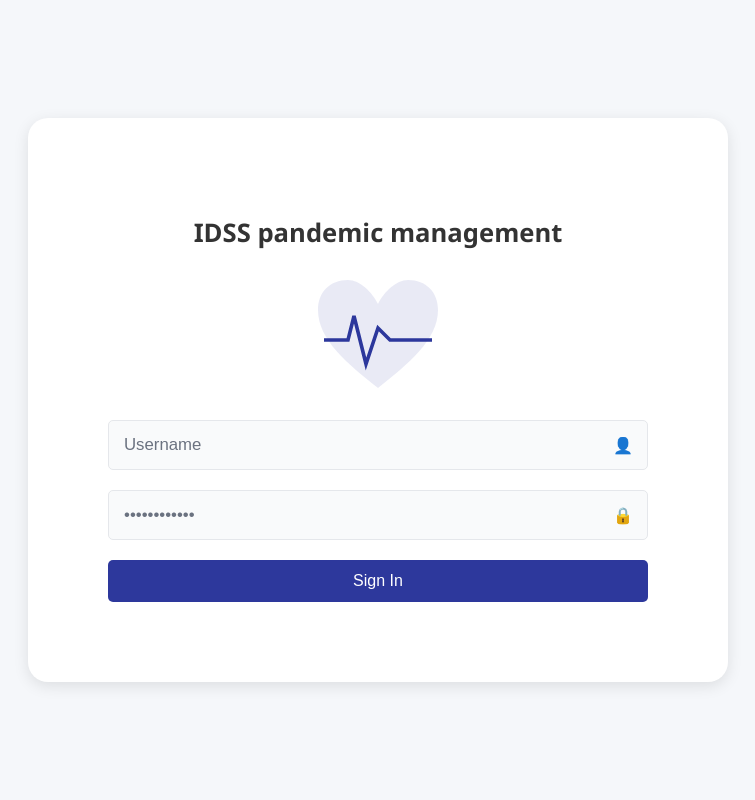
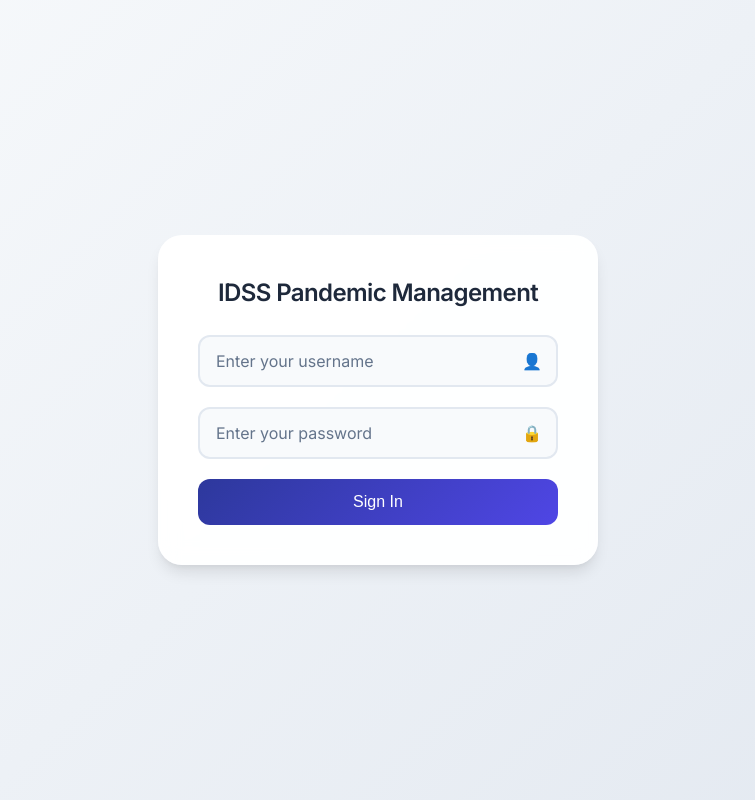
Before and after one commit to albertojc6/IDSS-Pandemic_Control, a Flask app: page /auth/login in a window 1280 px wide. Shown: the whole page, without its empty margins (262-1017 px from the left). Run offline with Flask 3, Linux system fonts and the light colour scheme; parts of the project's set-up code (start-up, migrations or seed data) failed here and were passed over.

Commit message:
login update

```diff
--- a/app/front-end/templates/auth/login.html
+++ b/app/front-end/templates/auth/login.html
@@ -4,72 +4,100 @@
     <meta charset="UTF-8">
     <meta name="viewport" content="width=device-width, initial-scale=1.0">
     <title>IDSS Pandemic Management - Login</title>
+    <link href="https://fonts.googleapis.com/css2?family=Inter:wght@400;500;600&display=swap" rel="stylesheet">
     <style>
         :root {
-            --bg-light: #f5f7fa;
-            --bg-card: #ffffff;
-            --text-primary: #333333;
-            --text-secondary: #6b7280;
-            --accent-blue: #5a9bd5;
-            --accent-green: #7bc043;
-            --input-bg: #f9fafb;
-            --input-border: #e5e7eb;
-            --button-bg: #2d389c;
-            --button-hover: #4a8bc5;
-            --shadow: rgba(0, 0, 0, 0.1);
+            --bg-gradient-start: #f8fafc;
+            --bg-gradient-end: #e2e8f0;
+            --bg-card: rgba(255, 255, 255, 0.95);
+            --text-primary: #1e293b;
+            --text-secondary: #64748b;
+            --accent-primary: #2d389c;
+            --accent-secondary: #4f46e5;
+            --input-bg: #f8fafc;
+            --input-border: #e2e8f0;
+            --input-focus-border: #2d389c;
+            --button-gradient-start: #2d389c;
+            --button-gradient-end: #4f46e5;
+            --error-color: #ef4444;
+            --shadow-sm: 0 1px 2px rgba(0, 0, 0, 0.05);
+            --shadow-md: 0 4px 6px -1px rgba(0, 0, 0, 0.1), 0 2px 4px -1px rgba(0, 0, 0, 0.06);
+            --shadow-lg: 0 10px 15px -3px rgba(0, 0, 0, 0.1), 0 4px 6px -2px rgba(0, 0, 0, 0.05);
+        }
+
+        * {
+            margin: 0;
+            padding: 0;
+            box-sizing: border-box;
         }
 
         body {
-            font-family: 'Segoe UI', Tahoma, Geneva, Verdana, sans-serif;
-            background-color: var(--bg-light);
+            font-family: 'Inter', -apple-system, BlinkMacSystemFont, 'Segoe UI', Roboto, sans-serif;
+            background: linear-gradient(135deg, var(--bg-gradient-start), var(--bg-gradient-end));
             color: var(--text-primary);
+            min-height: 100vh;
             display: flex;
             justify-content: center;
             align-items: center;
-            height: 100vh;
-            margin: 0;
-            padding: 0;
+            padding: 2rem;
+            line-height: 1.5;
         }
 
         .container {
             width: 100%;
-            max-width: 700px;
+            max-width: 440px;
+        }
+
+        .login-card {
+            background: var(--bg-card);
+            border-radius: 1.5rem;
+            padding: 2.5rem;
+            box-shadow: var(--shadow-lg);
+            backdrop-filter: blur(10px);
+        }
+
+        h1 {
+            font-size: 1.5rem;
+            font-weight: 600;
+            color: var(--text-primary);
+            margin-bottom: 1.5rem;
+            text-align: center;
+            letter-spacing: -0.025em;
+        }
+
+        .heartbeat-logo {
+            margin: 0 auto 2rem;
+            max-width: 80px;
             text-align: center;
         }
 
-        .login-card {
-            background-color: var(--bg-card);
-            border-radius: 20px;
-            padding: 80px;
-            box-shadow: 0 4px 15px var(--shadow);
-        }
-
-        h1 {
-            font-size: 1.6rem;
-            margin-bottom: 30px;
-            color: var(--text-primary);
-        }
-
-        .logo {
-            margin: 20px auto;
-            width: 80px;
-            height: 80px;
+        .heartbeat-logo svg {
+            width: 100%;
+            height: auto;
+            opacity: 0.9;
         }
 
         .form-group {
-            margin-bottom: 20px;
+            margin-bottom: 1.25rem;
             position: relative;
         }
 
         .form-control {
             width: 100%;
-            padding: 14px 40px 14px 15px;
+            padding: 0.875rem 2.5rem 0.875rem 1rem;
             background-color: var(--input-bg);
-            border: 1px solid var(--input-border);
-            border-radius: 5px;
+            border: 2px solid var(--input-border);
+            border-radius: 0.75rem;
             color: var(--text-primary);
-            font-size: 1.05rem;
-            box-sizing: border-box;
+            font-size: 1rem;
+            font-family: inherit;
+            transition: border-color 0.15s ease;
+        }
+
+        .form-control:focus {
+            outline: none;
+            border-color: var(--input-focus-border);
+            box-shadow: 0 0 0 3px rgba(45, 56, 156, 0.1);
         }
 
         .form-control::placeholder {
@@ -78,63 +106,62 @@
 
         .icon {
             position: absolute;
-            right: 15px;
+            right: 1rem;
             top: 50%;
             transform: translateY(-50%);
             color: var(--text-secondary);
+            pointer-events: none;
         }
 
         .btn-signin {
             width: 100%;
-            padding: 12px;
-            background-color: var(--button-bg);
+            padding: 0.875rem;
+            background: linear-gradient(135deg, var(--button-gradient-start), var(--button-gradient-end));
             color: white;
             border: none;
-            border-radius: 5px;
+            border-radius: 0.75rem;
             font-size: 1rem;
+            font-weight: 500;
             cursor: pointer;
-            transition: background-color 0.3s;
+            transition: box-shadow 0.15s ease;
         }
 
         .btn-signin:hover {
-            background-color: var(--button-hover);
-        }
-
-        .heartbeat-logo {
-            display: flex;
-            justify-content: center;
-            align-items: center;
-            margin: 20px 0;
-        }
-
-        .heartbeat-logo svg {
-            width: 120px;
-            height: 120px;
+            box-shadow: 0 4px 12px rgba(45, 56, 156, 0.25);
         }
 
         .flash-messages {
-            margin-bottom: 15px;
-            color: #e53e3e;
-            font-size: 0.9rem;
+            margin-bottom: 1.5rem;
+            padding: 0.75rem 1rem;
+            border-radius: 0.5rem;
+            background-color: rgba(239, 68, 68, 0.1);
+            border: 1px solid rgba(239, 68, 68, 0.2);
+            color: var(--error-color);
+            font-size: 0.875rem;
+            text-align: center;
+        }
+
+        @media (max-width: 640px) {
+            body {
+                padding: 1rem;
+            }
+
+            .login-card {
+                padding: 2rem;
+            }
+
+            h1 {
+                font-size: 1.5rem;
+            }
         }
     </style>
 </head>
 <body>
     <div class="container">
         <div class="login-card">
-            <h1>IDSS pandemic management</h1>
 
-            <div class="heartbeat-logo">
-                <svg viewBox="0 0 100 100" xmlns="http://www.w3.org/2000/svg">
-                    <!-- Heartbeat line -->
-                    <path d="M5,50 L25,50 L30,30 L40,70 L50,40 L60,50 L95,50" stroke="#2d389c" stroke-width="3" fill="none"/>
 
-                    <!-- Rounder heart shape -->
-                    <path d="M50,90 C25,70 0,50 0,25 C0,10 10,0 25,0 C35,0 45,10 50,20 C55,10 65,0 75,0 C90,0 100,10 100,25 C100,50 75,70 50,90 Z"                          stroke-width="2"
-                          fill="#2d389c"
-                          fill-opacity="0.1"/>
-                </svg>
-            </div>
+            <h1>IDSS Pandemic Management</h1>
 
             {% if get_flashed_messages() %}
             <div class="flash-messages">
@@ -148,12 +175,22 @@
                 {{ form.hidden_tag() }}
 
                 <div class="form-group">
-                    <input type="text" name="username" class="form-control" placeholder="Username" required>
+                    <input type="text"
+                           name="username"
+                           class="form-control"
+                           placeholder="Enter your username"
+                           autocomplete="username"
+                           required>
                     <span class="icon">👤</span>
                 </div>
 
                 <div class="form-group">
-                    <input type="password" name="password" class="form-control" placeholder="••••••••••••" required>
+                    <input type="password"
+                           name="password"
+                           class="form-control"
+                           placeholder="Enter your password"
+                           autocomplete="current-password"
+                           required>
                     <span class="icon">🔒</span>
                 </div>
 
```
Also changed, not shown: app/front-end/templates/stats/daily_stats_form.html (+28 -10 lines), app/front-end/templates/stats/daily_stats_view.html (+24 -8 lines).
